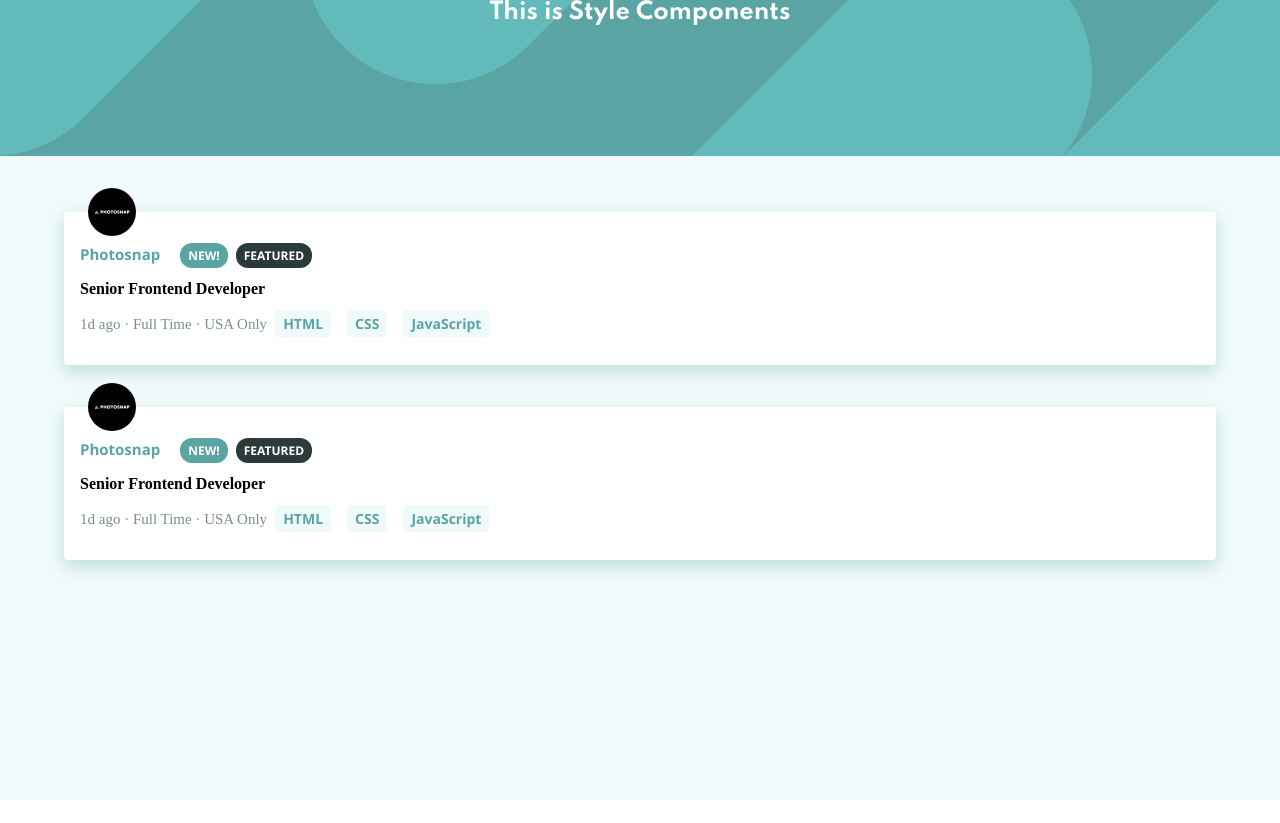
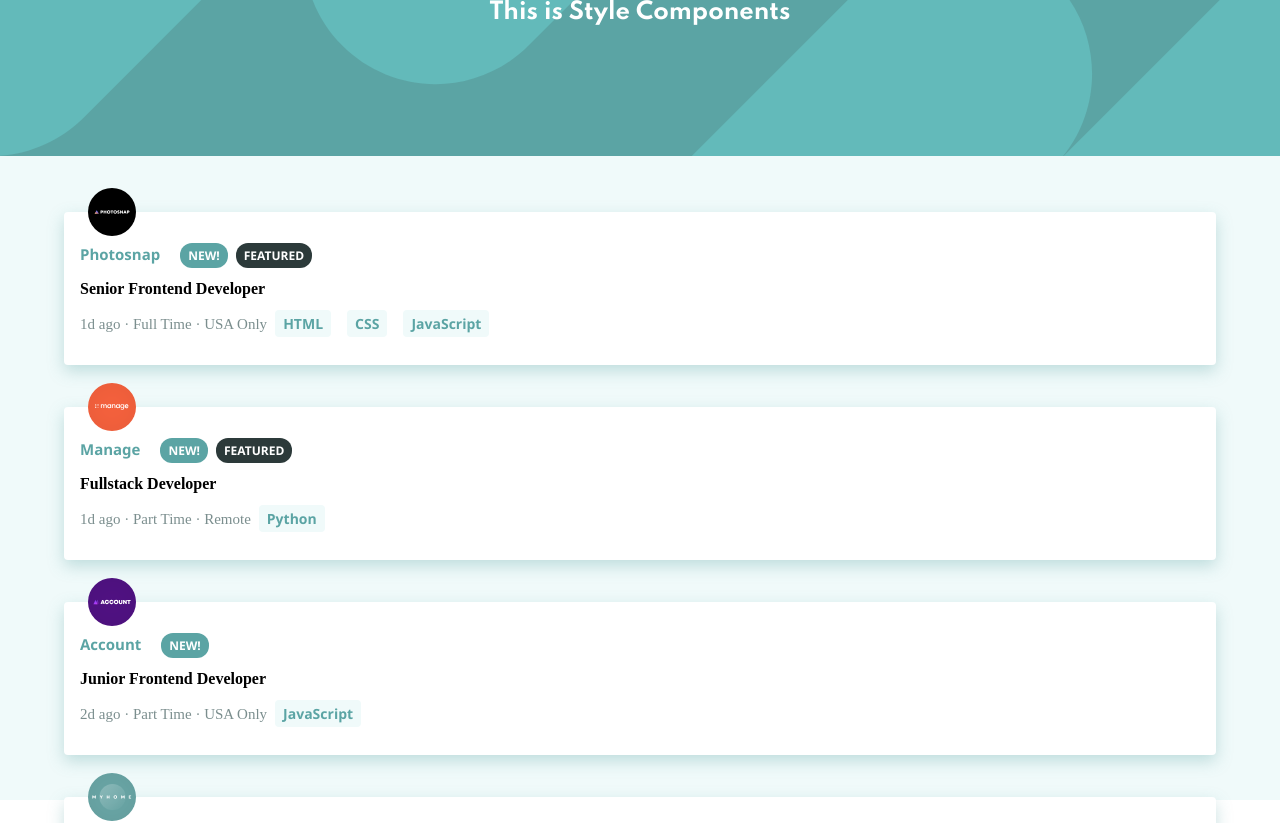
Before and after one commit to TKadyear/job-listing, a React (Create React App) app: page / in a window 1280 px wide. Shown: the top 823 px of the page. Before the commit the page ends 800 px from the top, so only its background shows below. Built offline with nearby package versions, Linux system fonts and the light colour scheme.

Commit message:
Added fetch to the data

```diff
--- a/src/components/CardsContainer.js
+++ b/src/components/CardsContainer.js
@@ -1,3 +1,4 @@
+import { useEffect, useState } from 'react';
 import styled from 'styled-components';
 import { device } from "../device";
 import { CardTemplate } from "./CardTemplate";
@@ -10,26 +11,18 @@ const Container = styled.div`
 `;
 
 export const CardsContainer = () => {
-  const data = {
-    "id": 1,
-    "company": "Photosnap",
-    "logo": "./images/photosnap.svg",
-    "new": true,
-    "featured": true,
-    "position": "Senior Frontend Developer",
-    "role": "Frontend",
-    "level": "Senior",
-    "postedAt": "1d ago",
-    "contract": "Full Time",
-    "location": "USA Only",
-    "languages": ["HTML", "CSS", "JavaScript"],
-    "tools": []
-  }
+  const [listData, setListData] = useState([])
+  useEffect(() => {
+    fetch("./data.json")
+      .then(response => response.json())
+      .then(data => setListData(data));
+  }, [])
 
   return (
     <Container>
-      <CardTemplate data={data} />
-      <CardTemplate data={data} />
+      {listData.map(job =>
+        <CardTemplate key={job.id} data={job} />
+      )}
     </Container>
   )
 }
```
